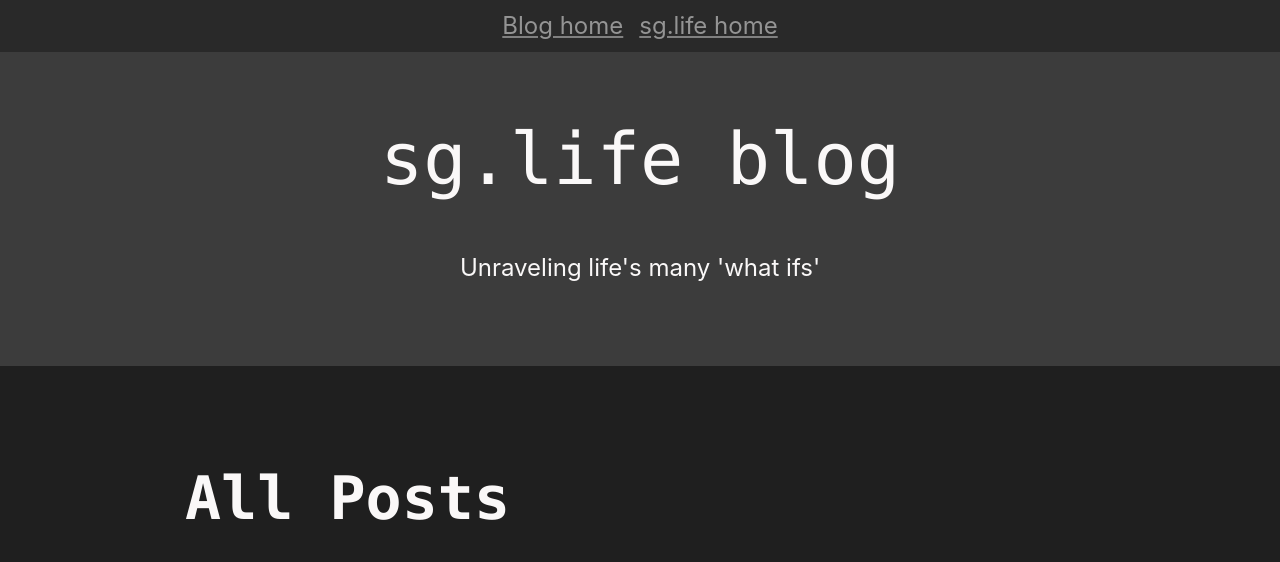
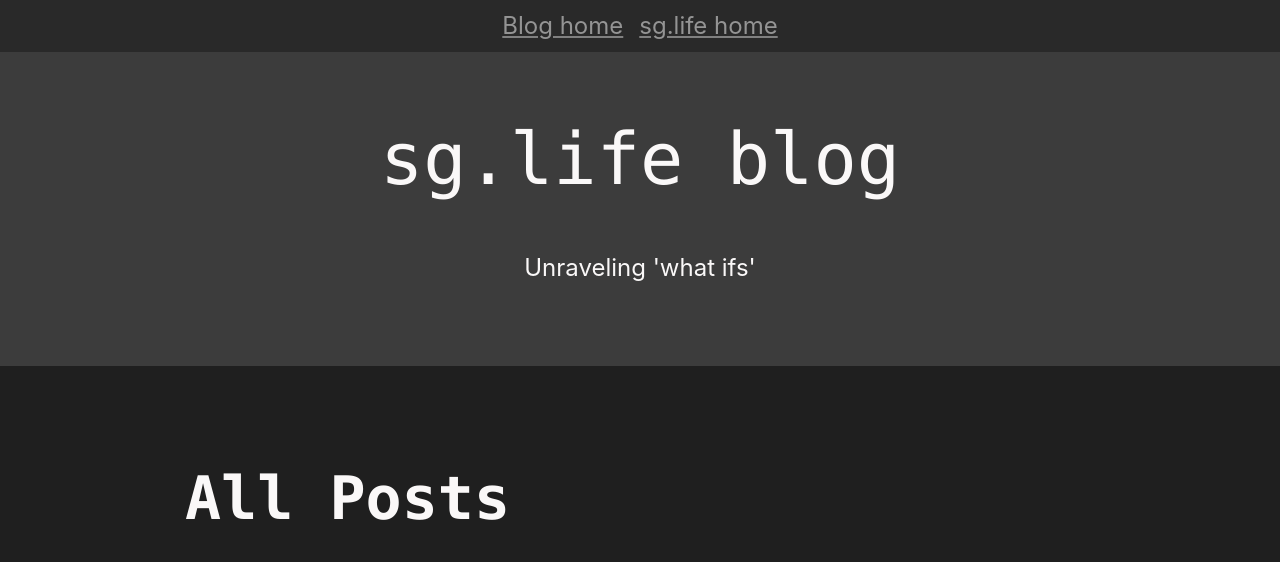
Before and after one commit to sdgandhi/sdgandhi.github.io, a Jekyll site: the page built from index.md, in a window 1280 px wide and 1400 px high. Shown: the top 562 px of the window. Built offline with Jekyll 4.4.1, drawn with Linux system fonts in a browser that asks for light colours; some web fonts are replaced; some of the changed text lies outside the part shown; grey boxes are pictures that could not be loaded.

Commit message:
Update description

```diff
--- a/_config.yml
+++ b/_config.yml
@@ -15,7 +15,7 @@
 # in the templates via {{ site.myvariable }}.
 title: 'sg.life blog'
 email: ''
-description: "Unraveling life's many 'what ifs'"
+description: "Unraveling 'what ifs'"
 repository: "sdgandhi/sdgandhi.github.io"
 baseurl: "" # the subpath of your site, e.g. /blog
 url: "https://whatif.sg.life" # the base hostname & protocol for your site, e.g. http://example.com
```
